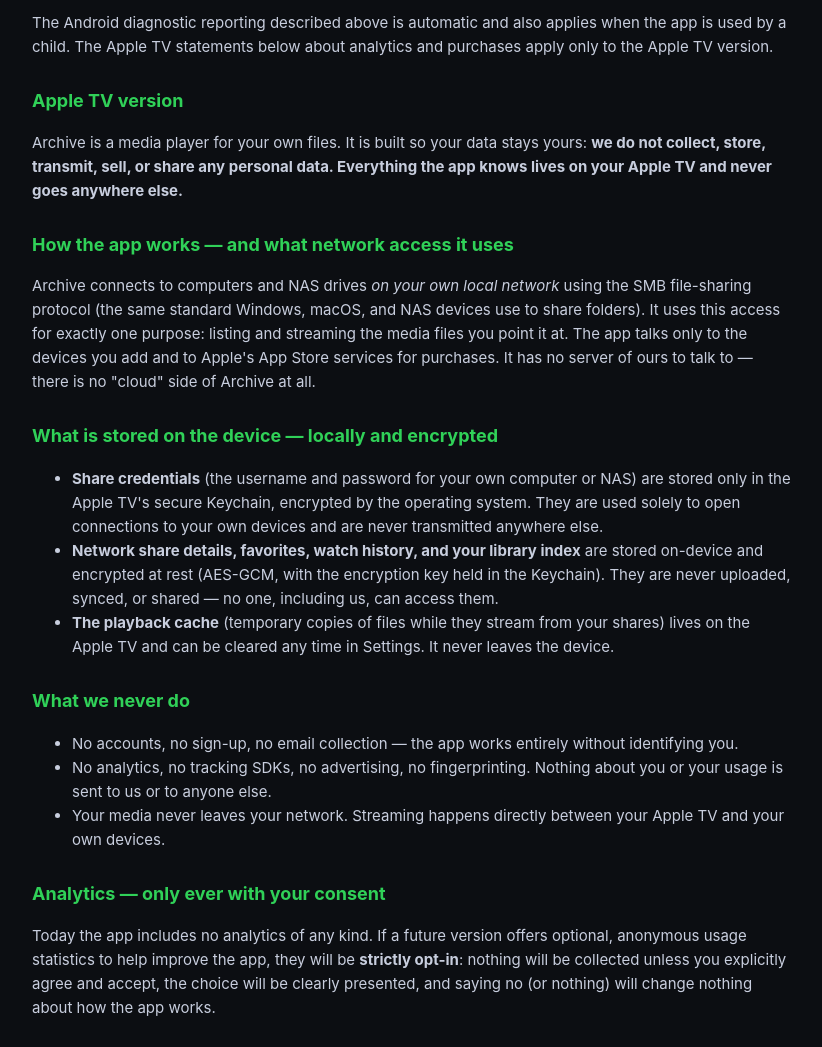
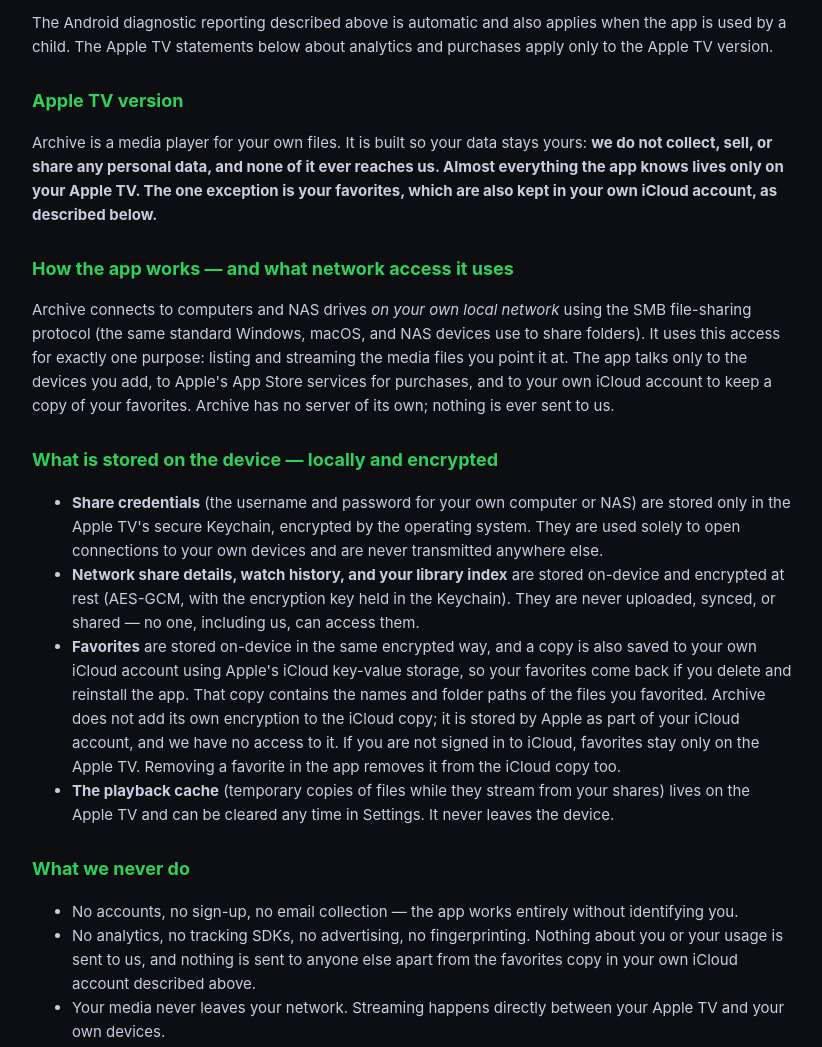
Before and after one commit to raphaelbgr/archive-legal, a plain HTML site: page privacy.html in a window 1280 px wide. Shown: the part 1000-2047 px from the top of the page, without its empty margins (228-1050 px from the left). Drawn offline with Linux system fonts and the light colour scheme.

Commit message:
Disclose that Apple TV favorites are copied to the user's iCloud
Since build 156, Archive for Apple TV keeps a copy of the user's favorites in
their own iCloud account (iCloud key-value storage) so they survive deleting
and reinstalling the app. The policy still said favorites were "never uploaded,
synced, or shared", that everything "never goes anywhere else", and that there
was "no cloud side of Archive at all". All three became false with that feature.

Now it says what actually happens: the copy holds the names and folder paths
of favorited files, Archive adds no encryption of its own to it, Apple stores
it as part of the user's iCloud account, we cannot access it, nothing leaves
the device when the user is not signed in to iCloud, and removing a favorite
removes it from the copy. Nothing is ever sent to us — that part is unchanged.

The Android section is untouched.

```diff
--- a/privacy.html
+++ b/privacy.html
@@ -4,7 +4,7 @@
 main{max-width:760px;margin:0 auto} h1{font-size:26px} h2{font-size:18px;margin-top:28px;color:#30d158} p,li{color:#c8cede;font-size:15px}
 .updated{color:#9aa2b6;font-size:13px} a{color:#30d158}</style></head><body><main>
 <h1>Archive — Home Video Player · Privacy Policy</h1>
-<p class="updated">Last updated: September 21, 2026</p>
+<p class="updated">Last updated: September 28, 2026</p>
 <p>This policy covers Archive for Android TV / Google TV and Apple TV. The sections below describe each platform separately.</p>
 
 <section id="android-tv">
@@ -24,22 +24,23 @@
 
 <section id="apple-tv">
 <h2>Apple TV version</h2>
-<p>Archive is a media player for your own files. It is built so your data stays yours: <strong>we do not collect, store, transmit, sell, or share any personal data. Everything the app knows lives on your Apple TV and never goes anywhere else.</strong></p>
+<p>Archive is a media player for your own files. It is built so your data stays yours: <strong>we do not collect, sell, or share any personal data, and none of it ever reaches us. Almost everything the app knows lives only on your Apple TV. The one exception is your favorites, which are also kept in your own iCloud account, as described below.</strong></p>
 
 <h2>How the app works — and what network access it uses</h2>
-<p>Archive connects to computers and NAS drives <em>on your own local network</em> using the SMB file-sharing protocol (the same standard Windows, macOS, and NAS devices use to share folders). It uses this access for exactly one purpose: listing and streaming the media files you point it at. The app talks only to the devices you add and to Apple's App Store services for purchases. It has no server of ours to talk to — there is no "cloud" side of Archive at all.</p>
+<p>Archive connects to computers and NAS drives <em>on your own local network</em> using the SMB file-sharing protocol (the same standard Windows, macOS, and NAS devices use to share folders). It uses this access for exactly one purpose: listing and streaming the media files you point it at. The app talks only to the devices you add, to Apple's App Store services for purchases, and to your own iCloud account to keep a copy of your favorites. Archive has no server of its own; nothing is ever sent to us.</p>
 
 <h2>What is stored on the device — locally and encrypted</h2>
 <ul>
 <li><strong>Share credentials</strong> (the username and password for your own computer or NAS) are stored only in the Apple TV's secure Keychain, encrypted by the operating system. They are used solely to open connections to your own devices and are never transmitted anywhere else.</li>
-<li><strong>Network share details, favorites, watch history, and your library index</strong> are stored on-device and encrypted at rest (AES-GCM, with the encryption key held in the Keychain). They are never uploaded, synced, or shared — no one, including us, can access them.</li>
+<li><strong>Network share details, watch history, and your library index</strong> are stored on-device and encrypted at rest (AES-GCM, with the encryption key held in the Keychain). They are never uploaded, synced, or shared — no one, including us, can access them.</li>
+<li><strong>Favorites</strong> are stored on-device in the same encrypted way, and a copy is also saved to your own iCloud account using Apple's iCloud key-value storage, so your favorites come back if you delete and reinstall the app. That copy contains the names and folder paths of the files you favorited. Archive does not add its own encryption to the iCloud copy; it is stored by Apple as part of your iCloud account, and we have no access to it. If you are not signed in to iCloud, favorites stay only on the Apple TV. Removing a favorite in the app removes it from the iCloud copy too.</li>
 <li><strong>The playback cache</strong> (temporary copies of files while they stream from your shares) lives on the Apple TV and can be cleared any time in Settings. It never leaves the device.</li>
 </ul>
 
 <h2>What we never do</h2>
 <ul>
 <li>No accounts, no sign-up, no email collection — the app works entirely without identifying you.</li>
-<li>No analytics, no tracking SDKs, no advertising, no fingerprinting. Nothing about you or your usage is sent to us or to anyone else.</li>
+<li>No analytics, no tracking SDKs, no advertising, no fingerprinting. Nothing about you or your usage is sent to us, and nothing is sent to anyone else apart from the favorites copy in your own iCloud account described above.</li>
 <li>Your media never leaves your network. Streaming happens directly between your Apple TV and your own devices.</li>
 </ul>
 
```
